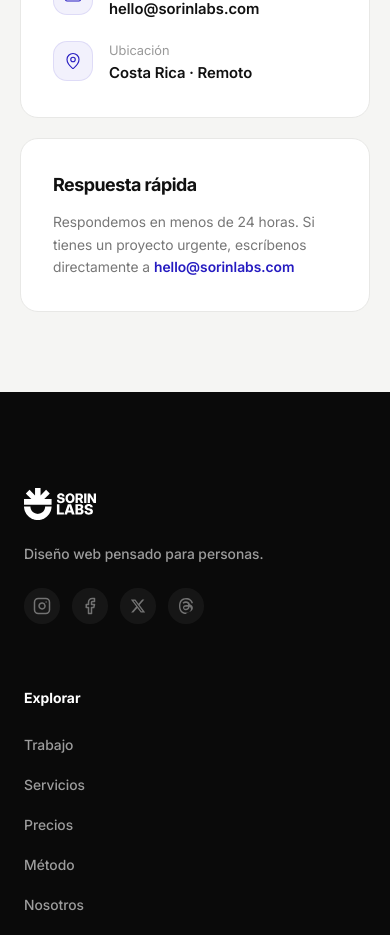
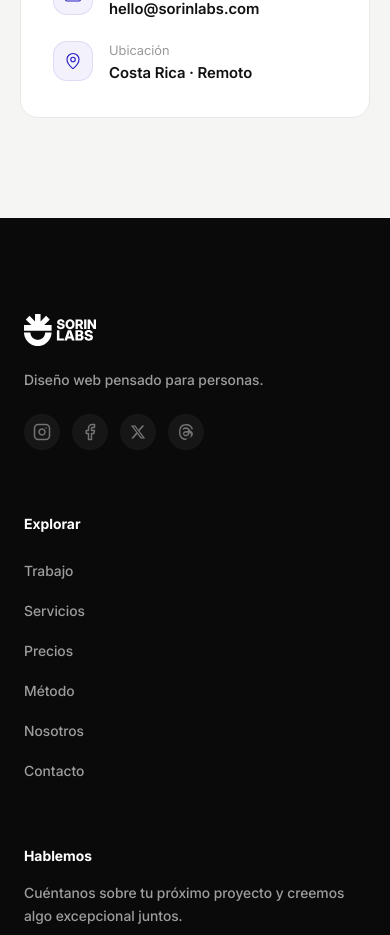
Before and after one commit to kirianL/SorinLabs, a Next.js app: page /contacto in a window 390 px wide. Shown: the part 1260-2195 px from the top of the page. Built offline with nearby package versions, Linux system fonts and the light colour scheme.

Commit message:
update: mobile menu location and remove contact response text

```diff
--- a/src/app/contacto/page.tsx
+++ b/src/app/contacto/page.tsx
@@ -261,21 +261,7 @@ export default function ContactPage() {
                 </div>
               </div>
 
-              <div className="rounded-2xl border border-[#e8e8e6] bg-white p-8 lg:p-10">
-                <h3 className="text-lg font-bold text-[#111] mb-3 tracking-tight">
-                  Respuesta rápida
-                </h3>
-                <p className="text-[14px] text-[#777] leading-relaxed">
-                  Respondemos en menos de 24 horas. Si tienes un proyecto
-                  urgente, escríbenos directamente a{" "}
-                  <Link
-                    href="mailto:hello@sorinlabs.com"
-                    className="text-[#261cc1] font-semibold hover:underline"
-                  >
-                    hello@sorinlabs.com
-                  </Link>
-                </p>
-              </div>
+
             </motion.div>
           </div>
         </div>
--- a/src/components/layout/navbar.tsx
+++ b/src/components/layout/navbar.tsx
@@ -207,7 +207,7 @@ export function Navbar() {
                 className="mt-10 text-xs text-white/20 space-y-1"
               >
                 <p>hello@sorinlabs.com</p>
-                <p>San José, Costa Rica</p>
+                <p>Costa Rica</p>
               </motion.div>
             </div>
           </motion.div>
```
